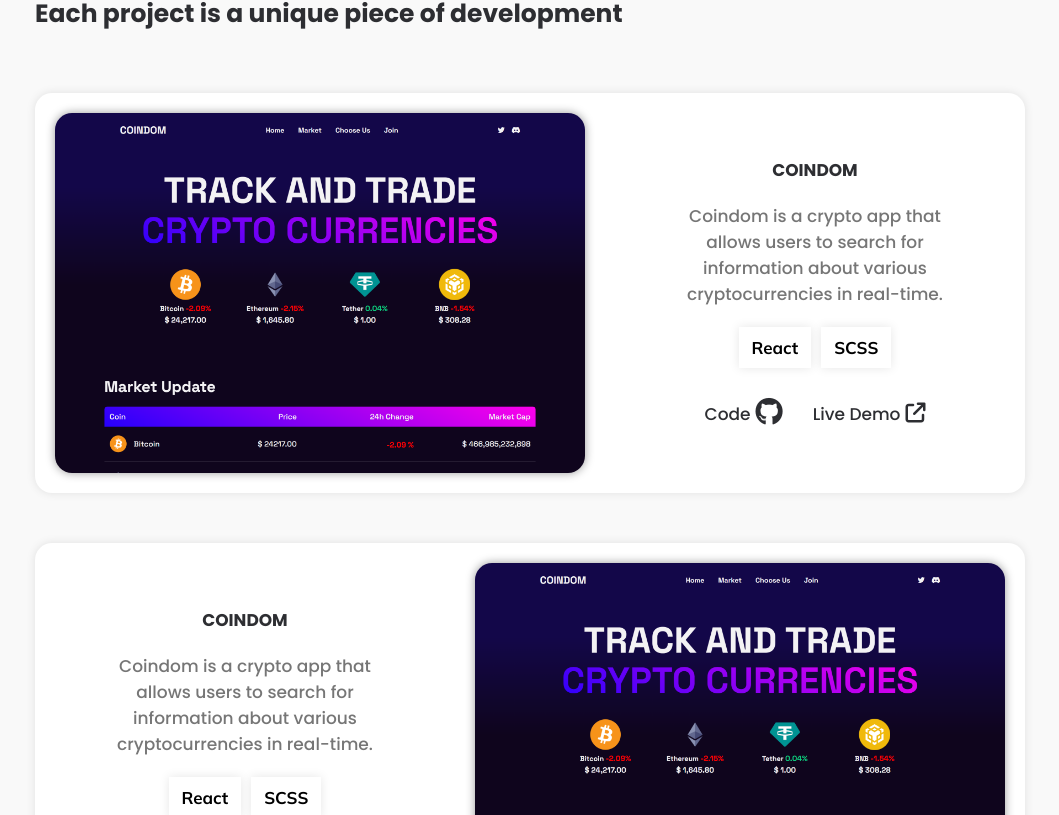
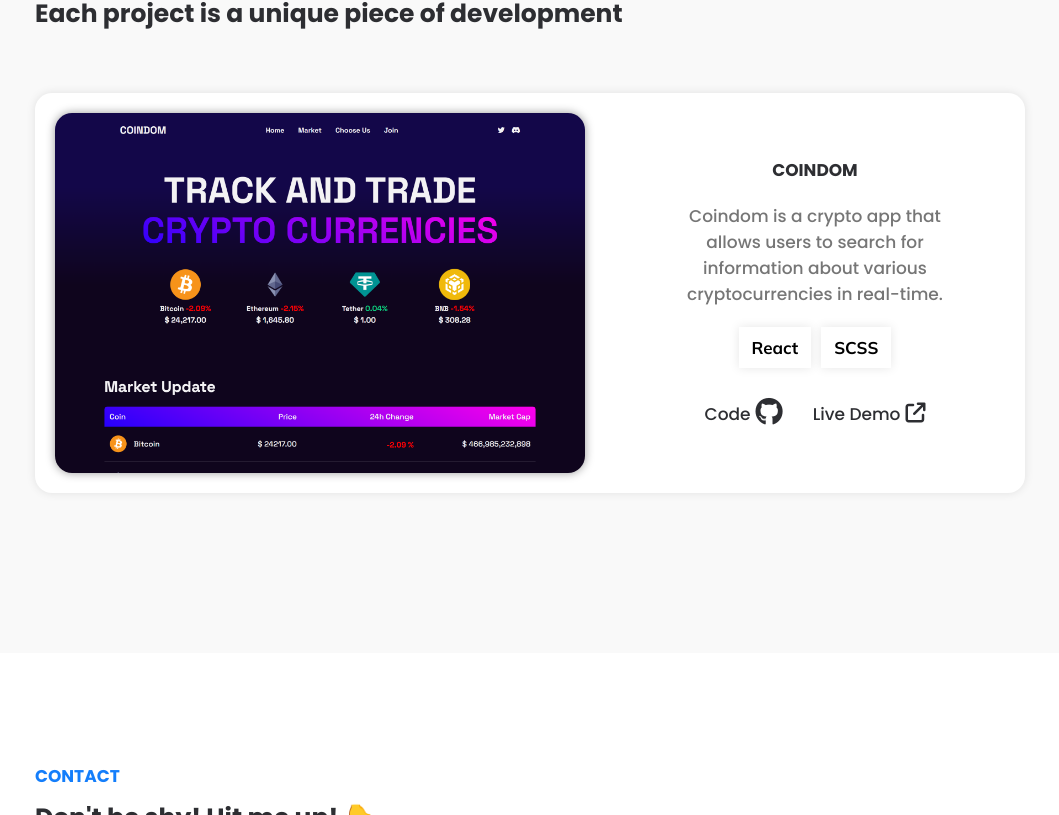
Before and after one commit to emodeth/portfolio-website, a React (Create React App) app: page / in a window 1280 px wide. Shown: the part 1985-2800 px from the top of the page, without its empty margins (110-1169 px from the left). Built offline with nearby package versions, Linux system fonts and the light colour scheme.

Commit message:
bug fixes

```diff
--- a/src/components/Contact/Contact.jsx
+++ b/src/components/Contact/Contact.jsx
@@ -9,7 +9,7 @@
         <div className="contact__contacts">
           <div className="contact__location">
             <span className="contact__location-icon">
-              <i class="fa-solid fa-map-location-dot"></i>
+              <i className="fa-solid fa-map-location-dot"></i>
             </span>
             <div className="contact__location-content">
               <h5 className="contact__location-header">Location</h5>
@@ -18,13 +18,13 @@
           </div>
           <div className="contact__mail">
             <span className="contact__mail-icon">
-              <i class="fa-solid fa-envelope-open-text"></i>
+              <i className="fa-solid fa-envelope-open-text"></i>
             </span>
             <div className="contact__mail-content">
               <h5 className="contact__mail-header">Mail</h5>
               <p className="contact__mail-text">
-                <a href="mailto:emirhankeskin9119@gmail.com">
-                  emirhankeskin9119@gmail.com
+                <a href="mailto:emirhankeskindev@gmail.com">
+                  emirhankeskindev@gmail.com
                 </a>
               </p>
             </div>
--- a/src/components/Footer/Footer.jsx
+++ b/src/components/Footer/Footer.jsx
@@ -8,14 +8,14 @@
           <p className="footer__copyright">
             Copyright © 2023. All rights are reserved
           </p>
-          <div class="footer__socials">
+          <div className="footer__socials">
             <a
               aria-label="linkedin"
               target="_blank"
               rel="noreferrer"
               href="https://www.linkedin.com/in/emirhan-keskin-99854b215/"
             >
-              <i class="fa-brands fa-linkedin"></i>
+              <i className="fa-brands fa-linkedin"></i>
             </a>
             <a
               aria-label="github"
@@ -23,7 +23,7 @@
               rel="noreferrer"
               href="https://github.com/emodeth"
             >
-              <i class="fa-brands fa-github"></i>
+              <i className="fa-brands fa-github"></i>
             </a>
           </div>
         </div>
--- a/src/components/Hero/Hero.jsx
+++ b/src/components/Hero/Hero.jsx
@@ -25,7 +25,7 @@
                   target="_blank"
                   href="https://www.linkedin.com/in/emirhan-keskin-99854b215/"
                 >
-                  <i class="fa-brands fa-linkedin"></i>
+                  <i className="fa-brands fa-linkedin"></i>
                 </a>
                 <a
                   aria-label="github"
@@ -33,7 +33,7 @@
                   target="_blank"
                   href="https://github.com/emodeth"
                 >
-                  <i class="fa-brands fa-github"></i>
+                  <i className="fa-brands fa-github"></i>
                 </a>
               </div>
             </div>
--- a/src/components/Project/project.scss
+++ b/src/components/Project/project.scss
@@ -44,7 +44,7 @@
   }
 
   &__content {
-    width: 30rem;
+    max-width: 30rem;
     display: flex;
     flex-direction: column;
     justify-content: center;
@@ -117,7 +117,7 @@
   }
 }
 
-@media screen and (max-width: 1023px) {
+@media screen and (max-width: 1024px) {
   .project {
     flex-direction: column !important;
     height: auto;
@@ -129,7 +129,7 @@
   }
 }
 
-@media screen and (max-width: 76px) {
+@media screen and (max-width: 768px) {
   .project {
     flex-direction: column !important;
     height: auto;
--- a/src/components/Projects/Projects.jsx
+++ b/src/components/Projects/Projects.jsx
@@ -15,20 +15,10 @@
           description="Coindom is a crypto app that allows users to search for information about various cryptocurrencies in real-time."
           tech1="React"
           tech2="SCSS"
-          ghLink="#"
-          ldLink="#"
+          ghLink="https://github.com/emodeth/coindom-crypto-v2"
+          ldLink="https://coindom-crypto.vercel.app/"
           imgUrl={coindom}
           layout="row"
-        />
-        <Project
-          title="coindom"
-          description="Coindom is a crypto app that allows users to search for information about various cryptocurrencies in real-time."
-          tech1="React"
-          tech2="SCSS"
-          ghLink="#"
-          ldLink="#"
-          imgUrl={coindom}
-          layout="row-reverse"
         />
       </div>
     </div>
--- a/src/components/Projects/projects.scss
+++ b/src/components/Projects/projects.scss
@@ -24,6 +24,3 @@
     margin-bottom: 6rem;
   }
 }
-
-@media screen and (max-width: 1023px) {
-}
```
